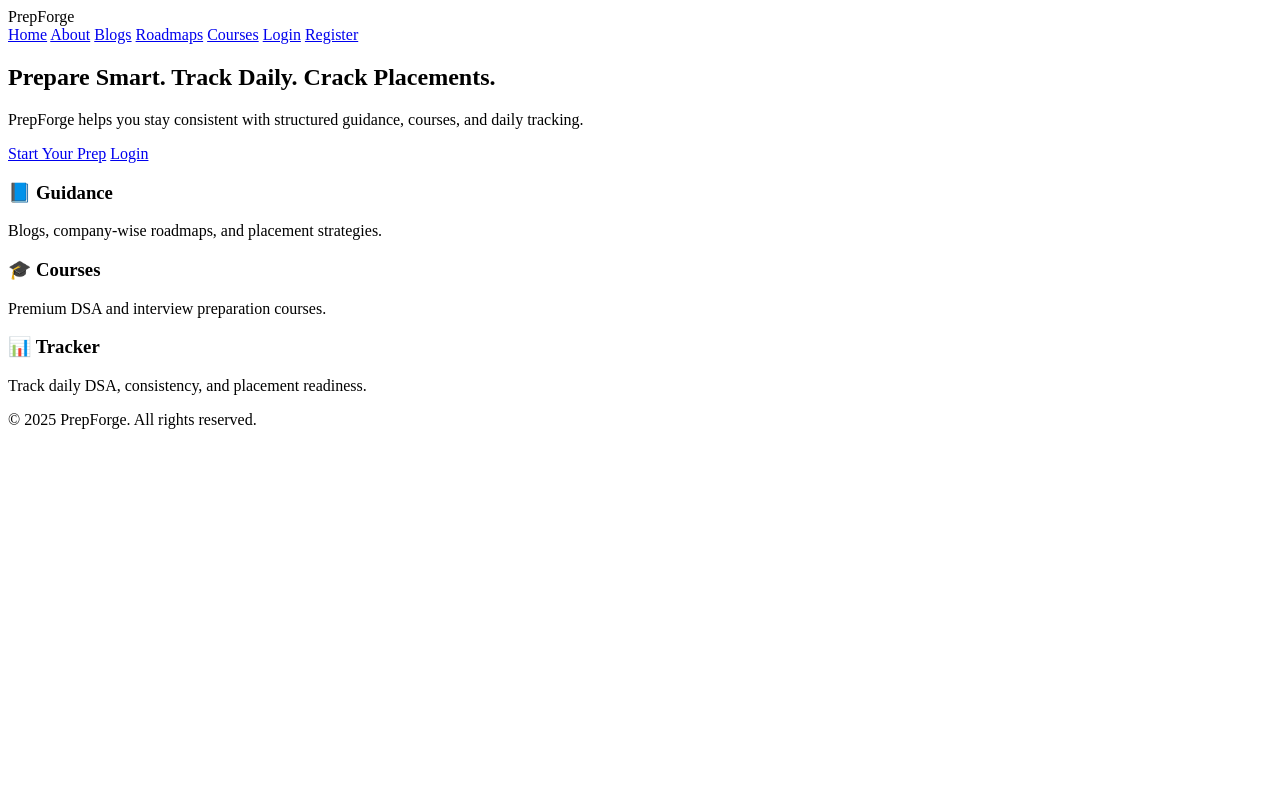
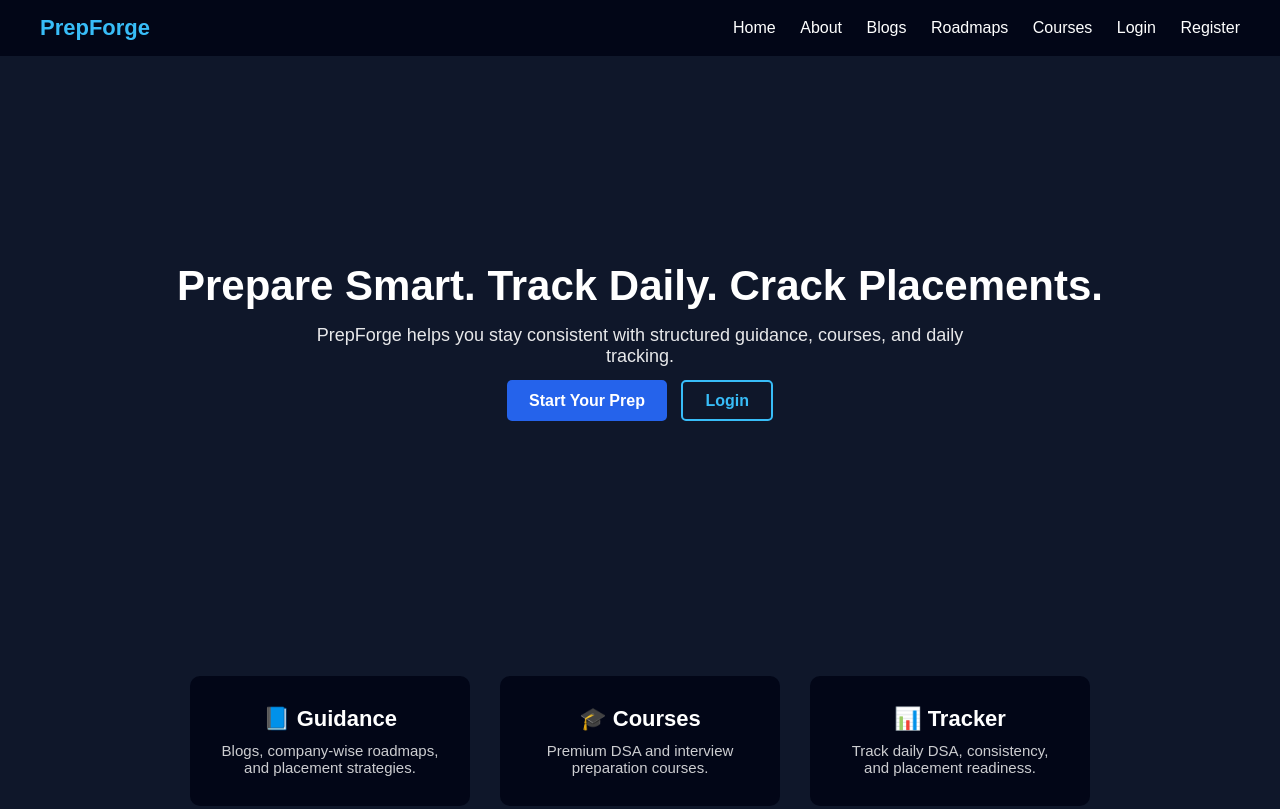
Before and after one commit to Divyanshu227/PrepForge, a plain HTML site: page index.html in a window 1280 px wide. Shown: the top 809 px of the page. Drawn offline with Linux system fonts and the light colour scheme; a script that the page names is missing.

Commit message:
CSS added

```diff
--- a/index.html
+++ b/index.html
@@ -4,6 +4,7 @@
     <meta charset="UTF-8">
     <meta name="viewport" content="width=device-width, initial-scale=1.0">
     <title>PrepForge - The Complete Placement Preparation Platform</title>
+    <link rel="stylesheet" href="style.css">
 </head>
 <body>
     <nav class="navbar">
@@ -42,6 +43,7 @@
       <p>Track daily DSA, consistency, and placement readiness.</p>
     </div>
   </section>
+
     <footer class="footer">
     <p>© 2025 PrepForge. All rights reserved.</p>
   </footer>
--- /dev/null
+++ b/style.css
@@ -0,0 +1,126 @@
+* {
+  margin: 0;
+  padding: 0;
+  box-sizing: border-box;
+  font-family: Arial, sans-serif;
+}
+body {
+  background-color: #0f172a;
+  color: white;
+}
+
+
+.navbar {
+  background-color: #020617;
+  padding: 15px 40px;
+  display: flex;
+  justify-content: space-between;
+  align-items: center;
+}
+
+.logo {
+  font-size: 22px;
+  font-weight: bold;
+  color: #38bdf8;
+}
+
+.navlinks a {
+  margin-left: 20px;
+  text-decoration: none;
+  color: white;
+  font-size: 16px;
+}
+
+.navlinks a:hover {
+  color: #ec2f09;
+}
+
+.hero {
+  min-height: 70vh;
+  display: flex;
+  flex-direction: column;
+  justify-content: center;
+  align-items: center;
+  text-align: center;
+  padding: 40px;
+}
+
+.hero h1 {
+  font-size: 42px;
+  margin-bottom: 15px;
+}
+
+.hero p {
+  font-size: 18px;
+  max-width: 700px;
+  opacity: 0.9;
+}
+
+.hero-buttons {
+  margin-top: 25px;
+}
+
+.btn-primary {
+  background-color: #2563eb;
+  padding: 12px 22px;
+  color: white;
+  text-decoration: none;
+  margin-right: 10px;
+  border-radius: 5px;
+  font-weight: bold;
+}
+
+.btn-primary:hover {
+  background-color: #1d4ed8;
+}
+
+.btn-outline {
+  border: 2px solid #38bdf8;
+  padding: 10px 22px;
+  color: #38bdf8;
+  text-decoration: none;
+  border-radius: 5px;
+  font-weight: bold;
+}
+
+.btn-outline:hover {
+  background-color: #38bdf8;
+  color: black;
+}
+
+.pillars {
+  display: flex;
+  justify-content: center;
+  gap: 30px;
+  padding: 60px 20px;
+  flex-wrap:
+  wrap;
+}
+
+.pillar-card {
+  background-color: #020617;
+  padding: 30px;
+  width: 280px;
+  border-radius: 10px;
+  text-align: center;
+}
+
+.pillar-card h3 {
+  margin-bottom: 10px;
+  font-size: 22px;
+}
+
+.pillar-card p {
+  opacity: 0.8;
+  font-size: 15px;
+}
+
+.footer {
+  display: flex;
+  justify-content: center;
+  background-color: #020617;
+  padding: 15px;
+  margin-top: 40px;
+  font-size: 14px;
+  opacity: 0.8;
+}
```
